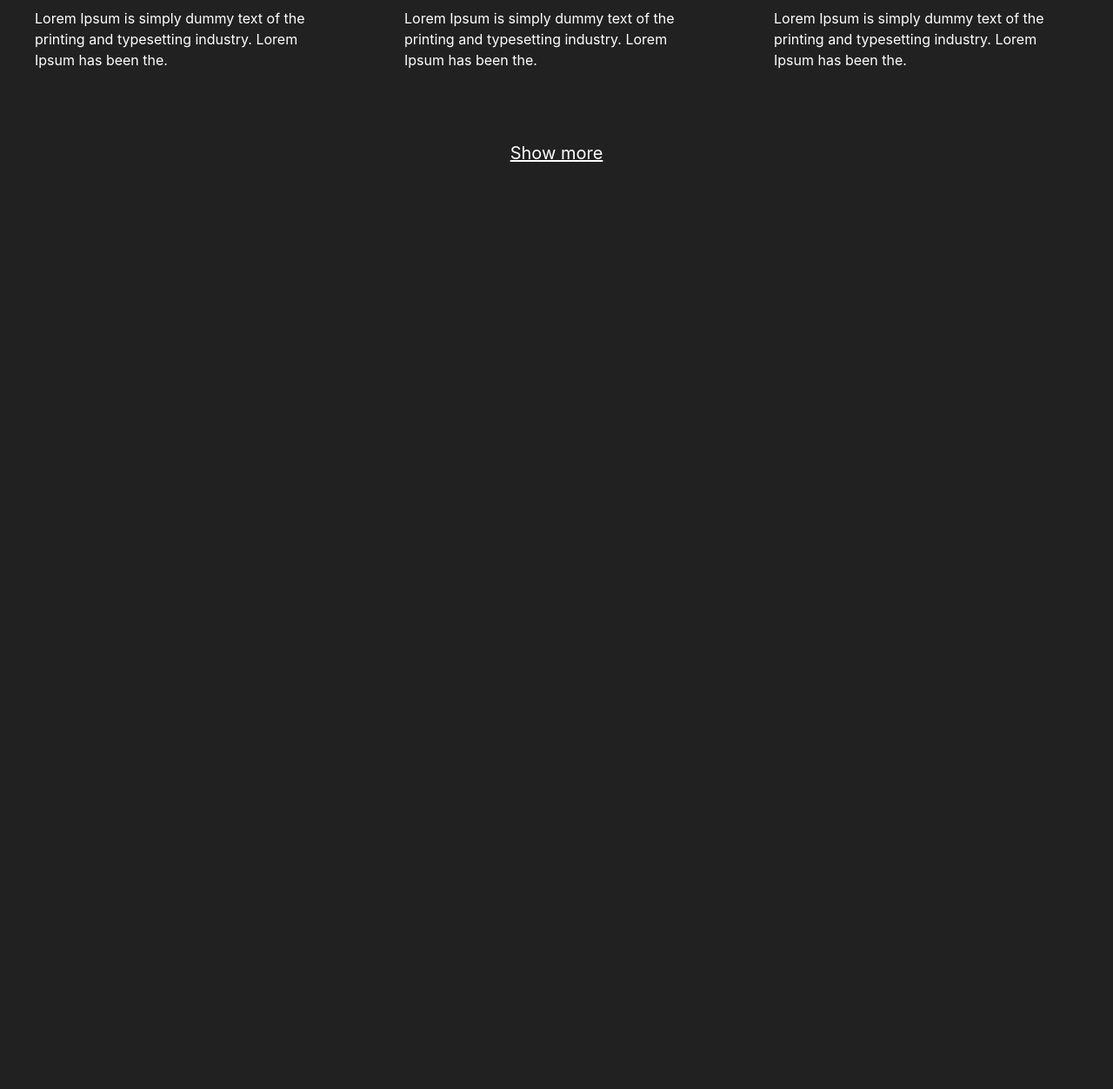
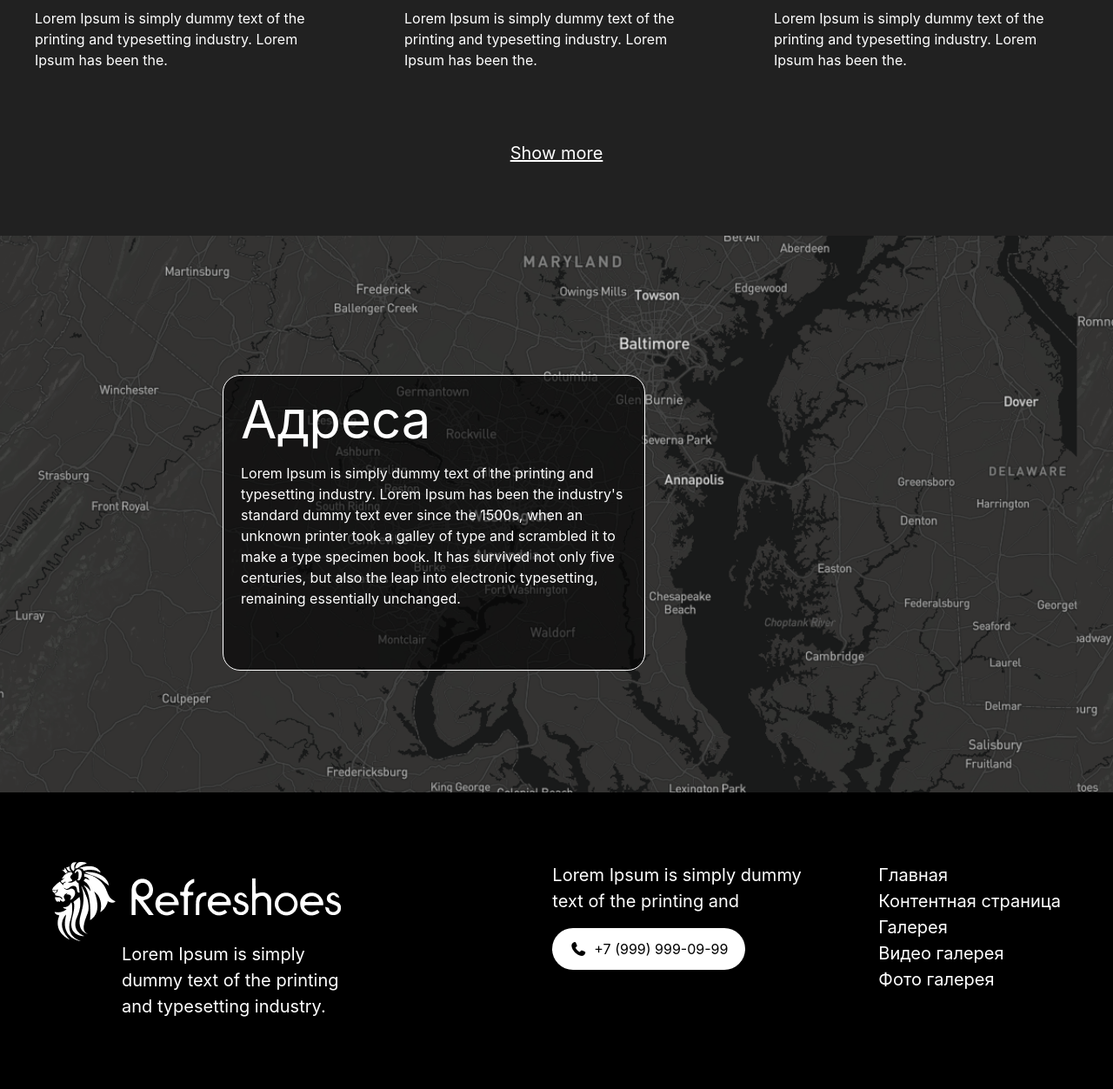
Before and after one commit to Jalilov-dev/Homework-14, a website: page src/page3/index.html in a window 1280 px wide. Shown: the part 1956-3208 px from the top of the page at 87% size. Before the commit the page ends 2187 px from the top, so only its background shows below. Drawn offline with nearby package versions, Linux system fonts and the light colour scheme; files that its build step writes are made by us from their sources.

Commit message:
add footer page3

```diff
--- a/src/page3/index.html
+++ b/src/page3/index.html
@@ -162,6 +162,45 @@
          <p class="text-[20px] text-center my-10 decoration-solid underline ">Show more</p>
 
     </section>
+
+
+      <section class="section-5 mt-20 bg-cover relative bg-no-repeat bg-center w-full h-[100vh] lg:h-[80vh]">
+        <div
+            class="lg:w-[486px] absolute top-[25%] rounded-[20px] p-5 lg:left-[20%]   lg:h-[340px] bg-[#00000099] border border-solid border-[#FFFFFF]">
+            <p class="text-[30px] lg:text-[60px]/15 pb-5">Адреса</p>
+            <p>Lorem Ipsum is simply dummy text of the printing and typesetting industry. Lorem Ipsum has been the
+                industry's standard dummy text ever since the 1500s, when an unknown printer took a galley of type and
+                scrambled it to make a type specimen book. It has survived not only five centuries, but also the leap
+                into electronic typesetting, remaining essentially unchanged. </p>
+        </div>
+    </section>
+
+       <footer class="bg-[#000000] ">
+        <div class="max-w-300 m-auto flex justify-between gap-5 lg:flex-row flex-col py-20 px-5">
+            <div>
+                <img src="/img.png/Refreshoes_LOGO копия 2.png" alt="">
+                <p class="ml-20 w-[255px] lg:text-[20px]">Lorem Ipsum is simply dummy text of the printing and
+                    typesetting
+                    industry.</p>
+            </div>
+            <div class="flex lg:gap-20 gap-5 lg:flex-row flex-col">
+                <div class="flex flex-col items-center lg:items-start">
+                    <p class=" text-center lg:text-start w-[295px] lg:text-[20px]">Lorem Ipsum is simply dummy text of the printing and </p>
+                    <button class="flex items-center gap-2 rounded-full bg-white text-black px-5 py-3 mt-4">
+                        <i class="fa-solid fa-phone"></i>
+                        <p>+7 (999) 999-09-99</p>
+                    </button>
+                </div>
+                <div class="lg:text-[20px] lg:flex flex-col hidden">
+                    <p>Главная</p>
+                    <p>Контентная страница</p>
+                    <p>Галерея</p>
+                    <p>Видео галерея</p>
+                    <p>Фото галерея</p>
+                </div>
+            </div>
+        </div>
+    </footer>
 </body>
 
 </html>
```
